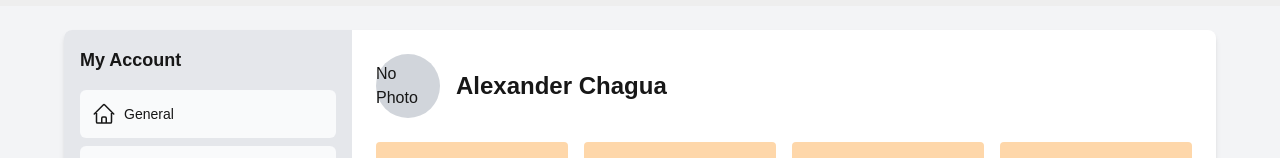
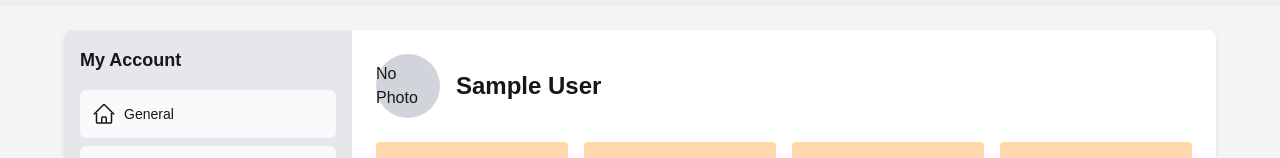
Before and after one commit to Juarpla/handcrafted-haven, a Next.js app: page /dashboard in a window 1280 px wide. Shown: the part 406-564 px from the top of the page. Built offline with nearby package versions, Linux system fonts and the light colour scheme; no server answers; sample sign-in values are in the browser's storage; a web font is replaced by a local one.

Commit message:
💍 FIx account props

```diff
--- a/src/app/dashboard/page.tsx
+++ b/src/app/dashboard/page.tsx
@@ -3,11 +3,9 @@
 import AboutUs from "@/app/ui/dashboard/aboutUs";
 import MyAccountPage from "@/app/ui/dashboard/MyAccountPage";
 import {playfairDisplay} from "@/app/ui/fonts";
-import LogoutButton from "@/app/ui/logoutButton";
 import {useSession} from "next-auth/react";
 import {useRouter} from "next/navigation";
 import React, {useEffect} from "react";
-
 
 export default function Page() {
   const {data: session, status} = useSession(); // Get session status
@@ -35,7 +33,7 @@ export default function Page() {
             Welcome, {session.user?.name}!
           </h1>
           <AboutUs />
-          <MyAccountPage userName={session.user?.name || "Guest"} /> {/* Replace with your own MyAccount component */}
+          <MyAccountPage userName={session.user?.name || "Guest"} />
         </main>
       </>
     );
--- a/src/app/ui/dashboard/MyAccountPage.tsx
+++ b/src/app/ui/dashboard/MyAccountPage.tsx
@@ -1,10 +1,12 @@
+;
+
 /* eslint-disable prettier/prettier */
 // src/app/components/MyAccountPage.tsx
 
 import React from "react";
 import Sidebar from "./sidebar";
 
-const MyAccountPage: React.FC = () => {
+const MyAccountPage = ({ userName }: { userName: string }) => {
   return (
     <div className="min-h-screen bg-gray-100 p-6">
       <div className="mx-auto max-w-6xl overflow-hidden rounded-lg bg-white shadow-md">
@@ -18,7 +20,7 @@ const MyAccountPage: React.FC = () => {
                 <span>No Photo</span>
               </div>
               <div className="ml-4">
-                <h2 className="text-2xl font-bold">Alexander Chagua</h2>
+                <h2 className="text-2xl font-bold">{userName}</h2>
               </div>
             </div>
             <div className="mb-6">
```
